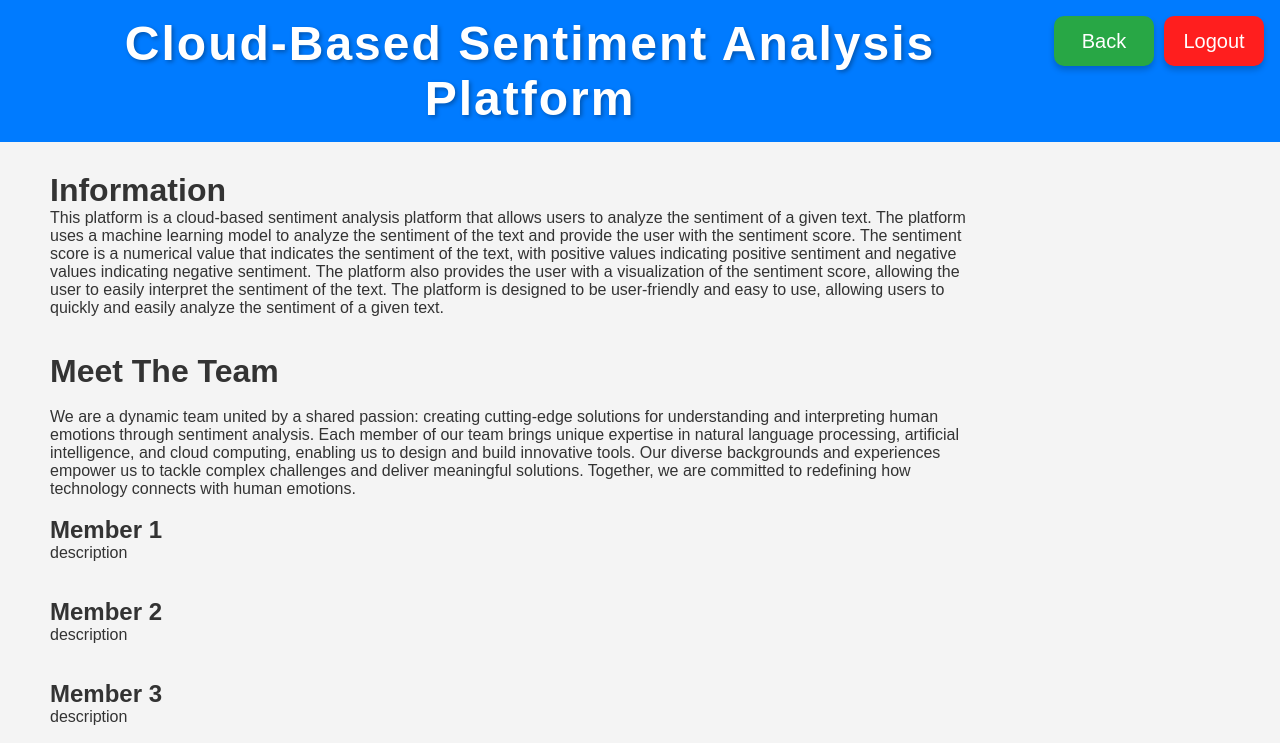
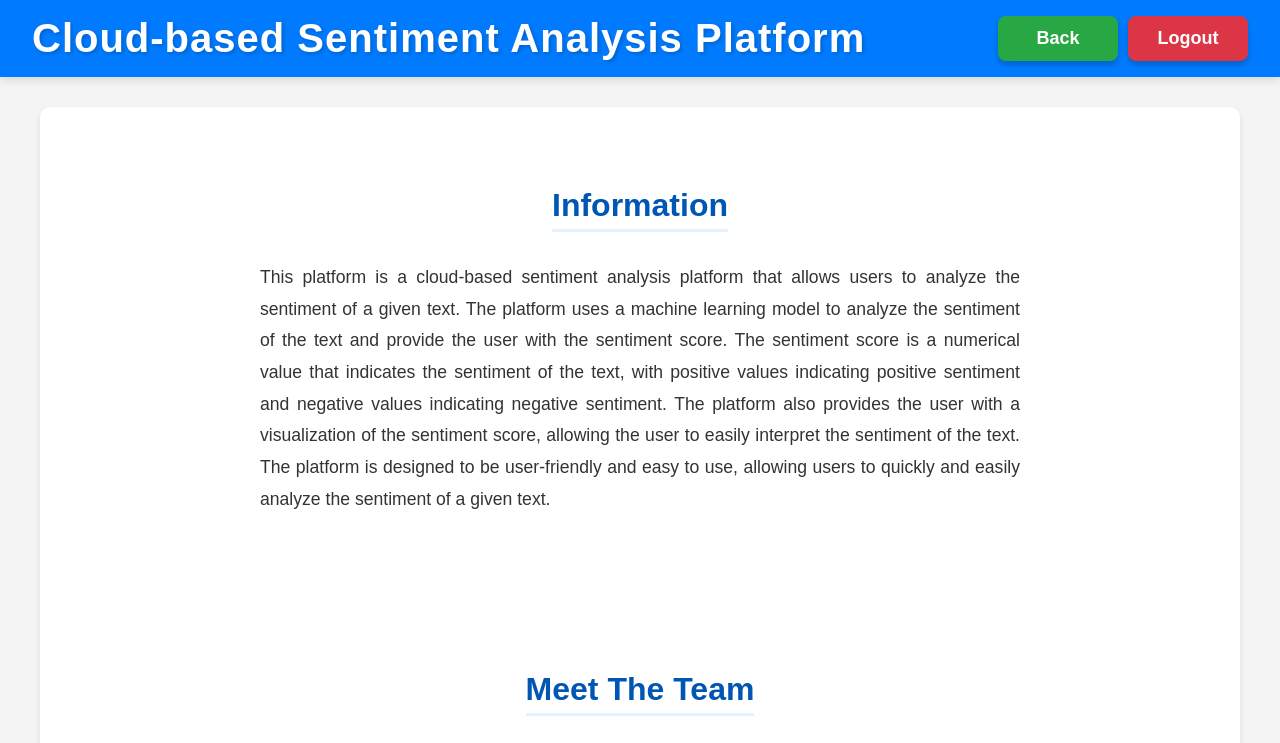
Before and after one commit to harrysokool/Sentiva, a plain HTML site: page frontend/infoPage/infoPage.html in a window 1280 px wide. Shown: the top 743 px of the page. Drawn offline with Linux system fonts and the light colour scheme; sample sign-in values are in the browser's storage.

Commit message:
added styling

```diff
--- a/frontend/infoPage/info.css
+++ b/frontend/infoPage/info.css
@@ -22,81 +22,168 @@ body {
 
 header {
   display: flex;
+  justify-content: space-between; /* Ensures space between title and buttons */
+  align-items: center; /* Centers items vertically */
   background-color: #007bff;
   color: white;
-  padding: 1em;
-  text-align: center;
-  justify-content: center;
+  padding: 1em 2em; /* Adds consistent padding on sides */
+  box-shadow: 0 4px 8px rgba(0, 0, 0, 0.1); /* Adds subtle shadow */
+  position: sticky; /* Sticks header to the top */
+  top: 0;
+  z-index: 1000;
 }
 
 .title {
-  font-size: 3rem;
+  font-size: 2.5rem;
   font-weight: bold;
   color: white;
-  letter-spacing: 2px;
-  text-transform: capitalize;
-  margin: 0 100px;
-  text-shadow: 2px 2px 4px rgba(0, 0, 0, 0.3);
+  letter-spacing: 1px;
+  text-shadow: 2px 2px 4px rgba(0, 0, 0, 0.2);
   font-family: 'Arial', sans-serif;
 }
 
 .nav {
   display: flex;
-  justify-content: center;
+  gap: 10px; /* Adds spacing between buttons */
 }
 
-.backButton {
-  width: 100px;
-  height: 50px;
+.nav div {
+  width: 120px; /* Adjusted width for better appearance */
+  height: 45px;
   display: flex;
   justify-content: center;
   align-items: center;
-  padding: 15px 20px;
-  margin: 0 10px;
+  padding: 10px;
   background-color: #28a745;
   color: white;
-  font-size: 20px;
-  border-radius: 10px;
+  font-size: 18px;
+  font-weight: bold;
+  border-radius: 8px;
   box-shadow: 0 4px 6px rgba(0, 0, 0, 0.2);
   cursor: pointer;
-  text-align: center;
-  transition-duration: 0.4s;
+  transition: all 0.3s ease;
 }
 
-.backButton:hover {
+.nav div:hover {
   background-color: #218838;
 }
 
-.logoutButton {
-  width: 100px;
-  height: 50px;
-  display: flex;
-  justify-content: center;
-  align-items: center;
-  padding: 15px 20px;
-  background-color: #ff1e1e;
-  color: white;
-  font-size: 20px;
-  border-radius: 10px;
-  box-shadow: 0 4px 6px rgba(0, 0, 0, 0.2);
-  cursor: pointer;
-  text-align: center;
-  transition-duration: 0.4s;
+.nav .logoutButton {
+  background-color: #dc3545; /* Updated color for a more polished red */
 }
 
-.logoutButton:hover {
-  background-color: #aa1414;
-}
-
-.container {
-  display: flex;
-  justify-content: center;
-  align-items: center;
-  flex-direction: column;
-  margin: 30px 300px 100px 50px;
+.nav .logoutButton:hover {
+  background-color: #c82333;
 }
 
 
+/* Container Styling */
+.container {
+  max-width: 1200px;
+  margin: 30px auto 70px auto;
+  padding: 20px;
+  background-color: #fff;
+  border-radius: 10px;
+  box-shadow: 0px 4px 6px rgba(0, 0, 0, 0.1);
+}
+
+/* Info Section */
+.project-info {
+  text-align: center;
+  margin: 40px auto;
+  padding: 20px;
+  max-width: 800px;
+}
+
+.project-info h1 {
+  font-size: 2rem;
+  color: #0056b3;
+  margin-bottom: 10px;
+  border-bottom: 3px solid #e3f2fd;
+  display: inline-block;
+  padding-bottom: 5px;
+}
+
+.project-info .platform-intro {
+  font-size: 1.1rem;
+  color: #333;
+  text-align: justify;
+  line-height: 1.8;
+  margin-top: 20px;
+}
+
+
+
+/* Members Section */
+.members-info {
+  text-align: center;
+  margin: 40px auto;
+  padding: 20px;
+  max-width: 800px;
+}
+
+.members-info h1 {
+  font-size: 2rem;
+  color: #0056b3;
+  margin-bottom: 10px;
+  border-bottom: 3px solid #e3f2fd;
+  display: inline-block;
+  padding-bottom: 5px;
+}
+
+.members-info p {
+  font-size: 1.1rem;
+  color: #333;
+  text-align: justify;
+  line-height: 1.8;
+  margin-top: 20px;
+}
+
+
+.member-intro {
+  font-size: 1rem;
+  color: #666;
+  text-align: center;
+  margin: 20px auto;
+  max-width: 800px;
+  line-height: 1.8;
+}
+
+/* Individual Member Cards */
+.member {
+  background-color: #f4f4f9;
+  padding: 20px;
+  border-radius: 10px;
+  margin: 20px auto;
+  box-shadow: 0 4px 6px rgba(0, 0, 0, 0.1);
+  transition: transform 0.3s ease, box-shadow 0.3s ease;
+  max-width: 800px;
+}
+
+.member:hover {
+  transform: translateY(-5px);
+  box-shadow: 0 6px 12px rgba(0, 0, 0, 0.2);
+}
+
+.member h2 {
+  font-size: 1.5rem;
+  color: #0056b3;
+  margin-bottom: 10px;
+  text-align: center;
+}
+
+.member div {
+  font-size: 1rem;
+  color: #333;
+  text-align: center;
+}
+
+/* Spacing Between Members */
+.member + .member {
+  margin-top: 30px;
+}
+
+/* Footer Styling */
 footer {
   text-align: center;
   padding: 10px;
--- a/frontend/infoPage/infoPage.html
+++ b/frontend/infoPage/infoPage.html
@@ -21,10 +21,9 @@
   </header>
 
   <div class="container">
-    <div class="info">
     <div class="project-info">
       <h1>Information</h1>
-        <p>
+      <p class="platform-intro">
         This platform is a cloud-based sentiment analysis platform that allows users to analyze the sentiment of a given text.
         The platform uses a machine learning model to analyze the sentiment of the text and provide the user with the sentiment score.
         The sentiment score is a numerical value that indicates the sentiment of the text, with positive values indicating positive sentiment and negative values indicating negative sentiment.
@@ -37,11 +36,10 @@
     <div class="members-info">
       <h1>Meet The Team</h1>
       <br>
-        <p>
+      <p class="member-intro">
         We are a dynamic team united by a shared passion: creating cutting-edge solutions for understanding and interpreting human emotions through sentiment analysis. Each member of our team brings unique expertise in natural language processing, artificial intelligence, and cloud computing, enabling us to design and build innovative tools. Our diverse backgrounds and experiences empower us to tackle complex challenges and deliver meaningful solutions. Together, we are committed to redefining how technology connects with human emotions.
       </p>
       <br>
-
       <div class="member">
         <h2>Member 1</h2>
         <div>
@@ -82,7 +80,6 @@
       </div>
     </div>
   </div>
-  </div>
 
 
   <footer>
--- a/frontend/loginPage/login.css
+++ b/frontend/loginPage/login.css
@@ -22,43 +22,51 @@ body {
 
 header {
   display: flex;
+  justify-content: space-between;
+  align-items: center;
   background-color: #007bff;
   color: white;
-  padding: 2em;
-  text-align: center;
-  justify-content: center;
+  padding: 1.5em 2em;
+  box-shadow: 0 4px 8px rgba(0, 0, 0, 0.1);
+  position: sticky;
+  top: 0;
+  z-index: 1000;
 }
 
 .project-title {
-  font-size: 3rem;
+  font-size: 2.5rem;
   font-weight: bold;
   color: white;
-  letter-spacing: 2px;
-  text-transform: capitalize;
-  margin: 0 150px;
-  text-shadow: 2px 2px 4px rgba(0, 0, 0, 0.3);
+  letter-spacing: 1px;
+  text-shadow: 2px 2px 4px rgba(0, 0, 0, 0.2);
   font-family: 'Arial', sans-serif;
+  margin: 0;
 }
 
 .loginButton {
-  /* width: 100px; */
+  width: 140px;
+  height: 45px;
   display: flex;
   justify-content: center;
   align-items: center;
-  padding: 15px 20px;
+  padding: 10px;
   background-color: #28a745;
   color: white;
-  font-size: 20px;
-  border-radius: 10px;
+  font-size: 18px;
+  font-weight: bold;
+  border-radius: 8px;
   box-shadow: 0 4px 6px rgba(0, 0, 0, 0.2);
   cursor: pointer;
+  transition: all 0.3s ease;
   text-align: center;
-  transition-duration: 0.4s;
 }
 
 .loginButton:hover {
   background-color: #218838;
+  transform: scale(1.05);
+  box-shadow: 0 6px 8px rgba(0, 0, 0, 0.3);
 }
+
 
 .body {
   display: flex;
--- a/frontend/styles.css
+++ b/frontend/styles.css
@@ -22,76 +22,58 @@ body {
 
 header {
   display: flex;
+  justify-content: space-between; /* Ensures space between title and buttons */
+  align-items: center; /* Centers items vertically */
   background-color: #007bff;
   color: white;
-  padding: 1em;
-  text-align: center;
-  justify-content: center;
+  padding: 1em 2em; /* Adds consistent padding on sides */
+  box-shadow: 0 4px 8px rgba(0, 0, 0, 0.1); /* Adds subtle shadow */
+  position: sticky; /* Sticks header to the top */
+  top: 0;
+  z-index: 1000;
 }
 
 .title {
-  font-size: 3rem;
+  font-size: 2.5rem;
   font-weight: bold;
   color: white;
-  letter-spacing: 2px;
-  text-transform: capitalize;
-  margin: 0 100px;
-  text-shadow: 2px 2px 4px rgba(0, 0, 0, 0.3);
+  letter-spacing: 1px;
+  text-shadow: 2px 2px 4px rgba(0, 0, 0, 0.2);
   font-family: 'Arial', sans-serif;
-}
-
-.subTitle {
-  font-size: 2rem;
-  font-weight: bold;
-  margin: 20px 0;
 }
 
 .nav {
   display: flex;
-  justify-content: center;
+  gap: 10px; /* Adds spacing between buttons */
 }
 
-.infoButton {
-  width: 100px;
-  height: 50px;
+.nav div {
+  width: 120px; /* Adjusted width for better appearance */
+  height: 45px;
   display: flex;
   justify-content: center;
   align-items: center;
-  padding: 15px 20px;
-  margin: 0 10px;
+  padding: 10px;
   background-color: #28a745;
   color: white;
-  font-size: 20px;
-  border-radius: 10px;
+  font-size: 18px;
+  font-weight: bold;
+  border-radius: 8px;
   box-shadow: 0 4px 6px rgba(0, 0, 0, 0.2);
   cursor: pointer;
-  text-align: center;
-  transition-duration: 0.4s;
+  transition: all 0.3s ease;
 }
 
-.infoButton:hover {
+.nav div:hover {
   background-color: #218838;
 }
 
-.logoutButton {
-  width: 100px;
-  height: 50px;
-  display: flex;
-  justify-content: center;
-  align-items: center;
-  padding: 15px 20px;
-  background-color: #ff1e1e;
-  color: white;
-  font-size: 20px;
-  border-radius: 10px;
-  box-shadow: 0 4px 6px rgba(0, 0, 0, 0.2);
-  cursor: pointer;
-  text-align: center;
-  transition-duration: 0.4s;
+.nav .logoutButton {
+  background-color: #dc3545; /* Updated color for a more polished red */
 }
 
-.logoutButton:hover {
-  background-color: #aa1414;
+.nav .logoutButton:hover {
+  background-color: #c82333;
 }
 
 
```
Lines whose indentation alone changed are shown as unchanged.
